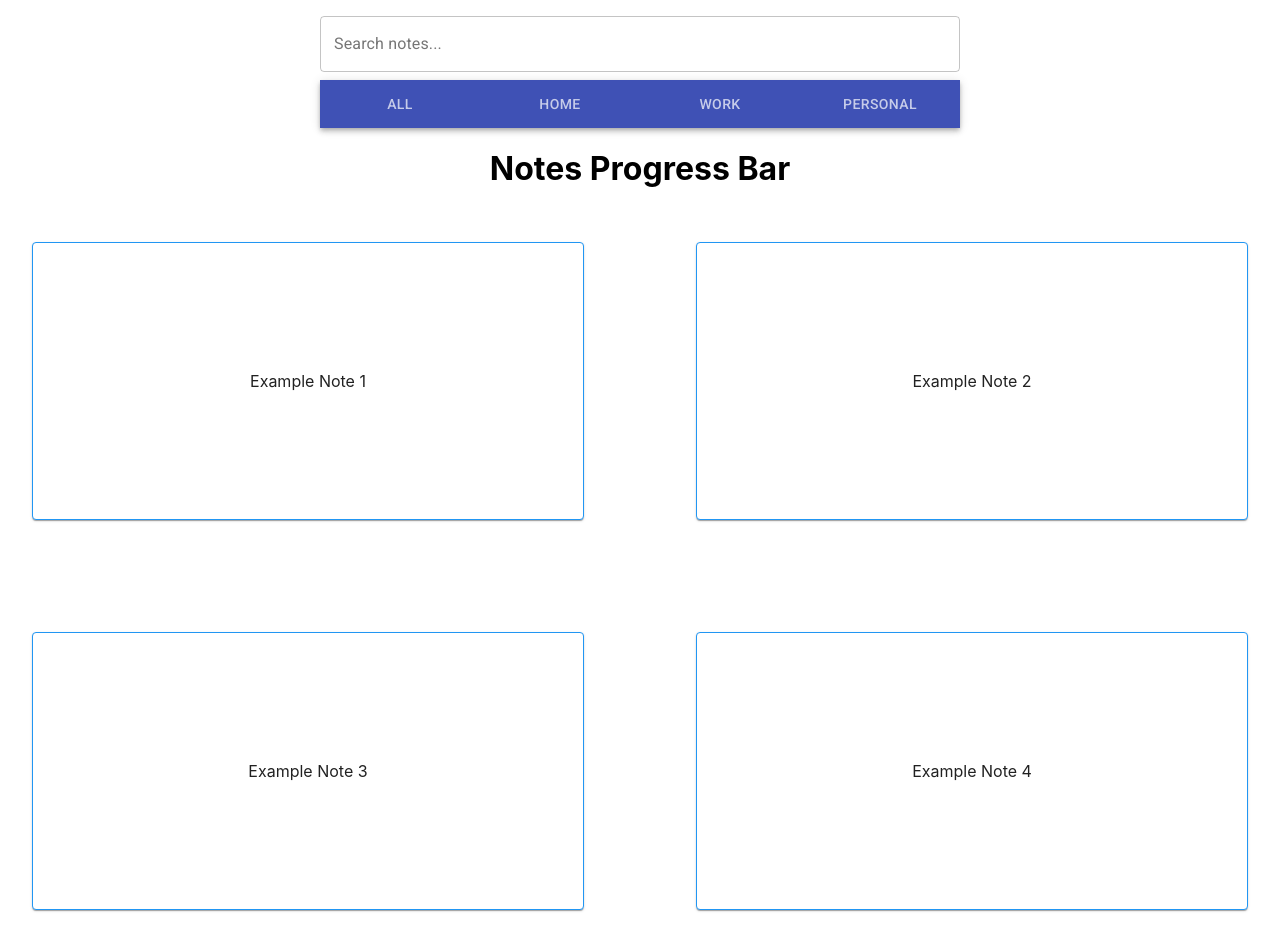
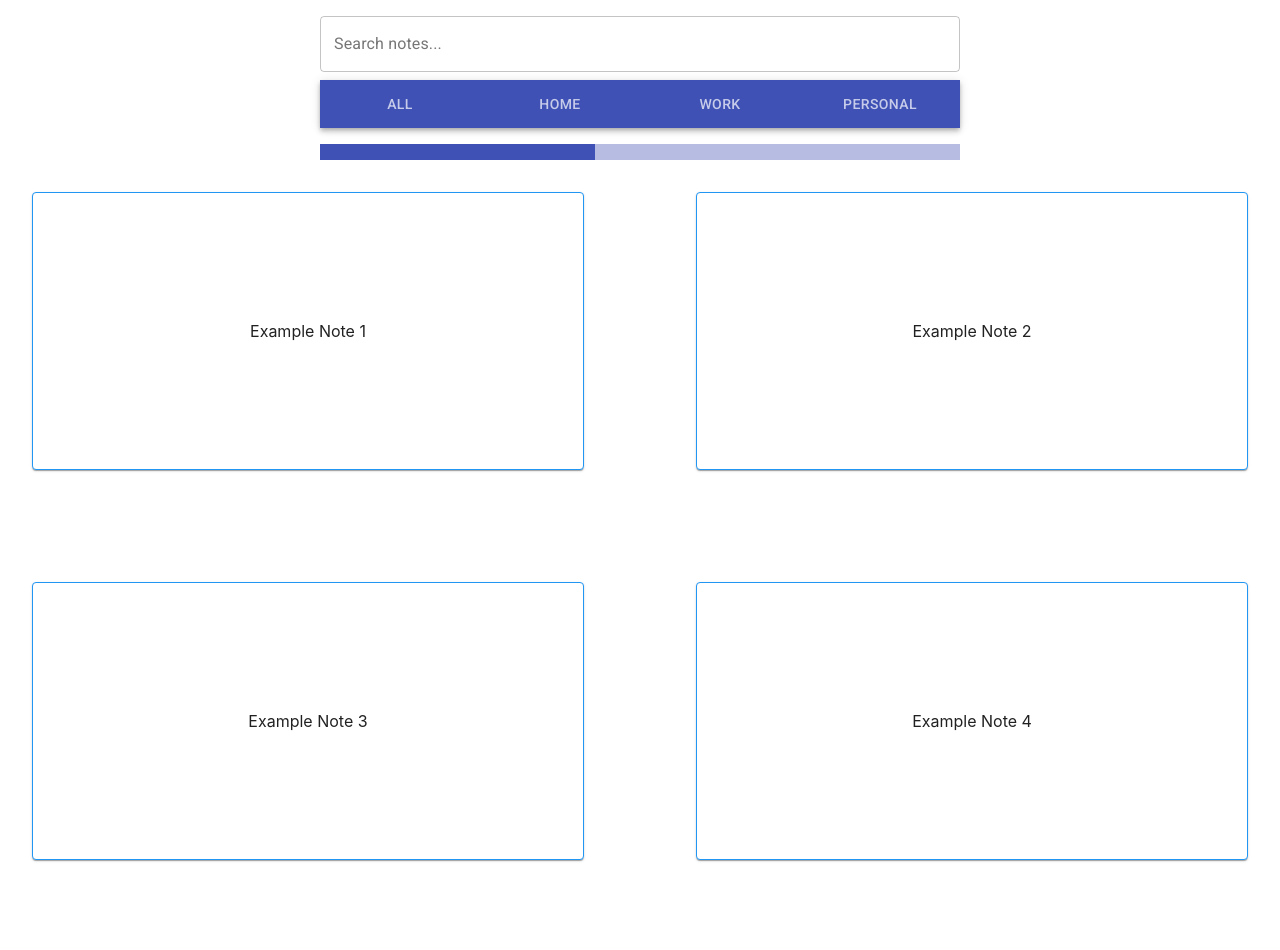
Before and after one commit to DKBoston15/react-notes-app, a React (Create React App) app: page / in a window 1280 px wide. Shown: the top 950 px of the page. After the commit the page ends 916 px from the top, so only its background shows below. Built offline with nearby package versions, Linux system fonts and the light colour scheme.

Commit message:
Note Progress Bar

```diff
--- a/src/components/NotesProgressBar.tsx
+++ b/src/components/NotesProgressBar.tsx
@@ -1,5 +1,15 @@
+// Material UI
+import LinearProgress from "@material-ui/core/LinearProgress";
+import { styled } from "@material-ui/core/styles";
+
+const ProgressBar = styled(LinearProgress)({
+    height: "1em",
+    width: "50%",
+    marginTop: "1em"
+});
+
 const NotesProgressBar = () => {
-    return <h1>Notes Progress Bar</h1>;
+    return <ProgressBar value={75} />;
 };
 
 export default NotesProgressBar;
```
